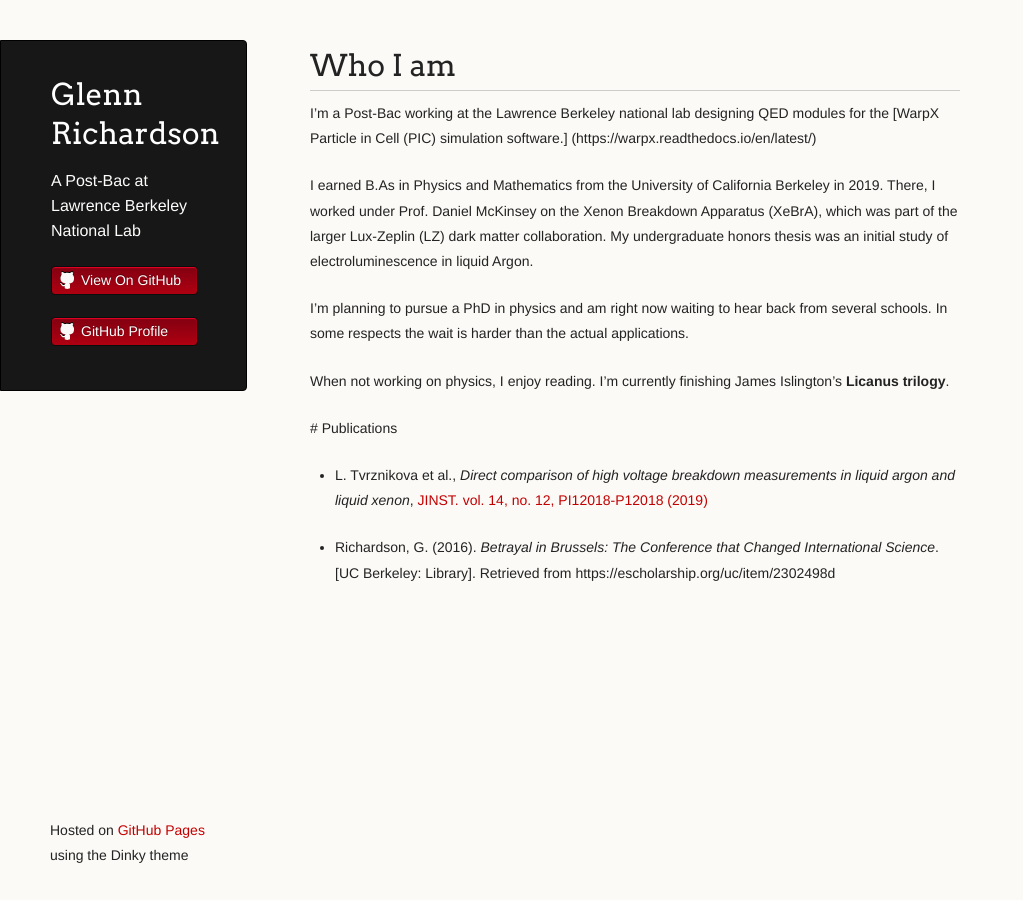
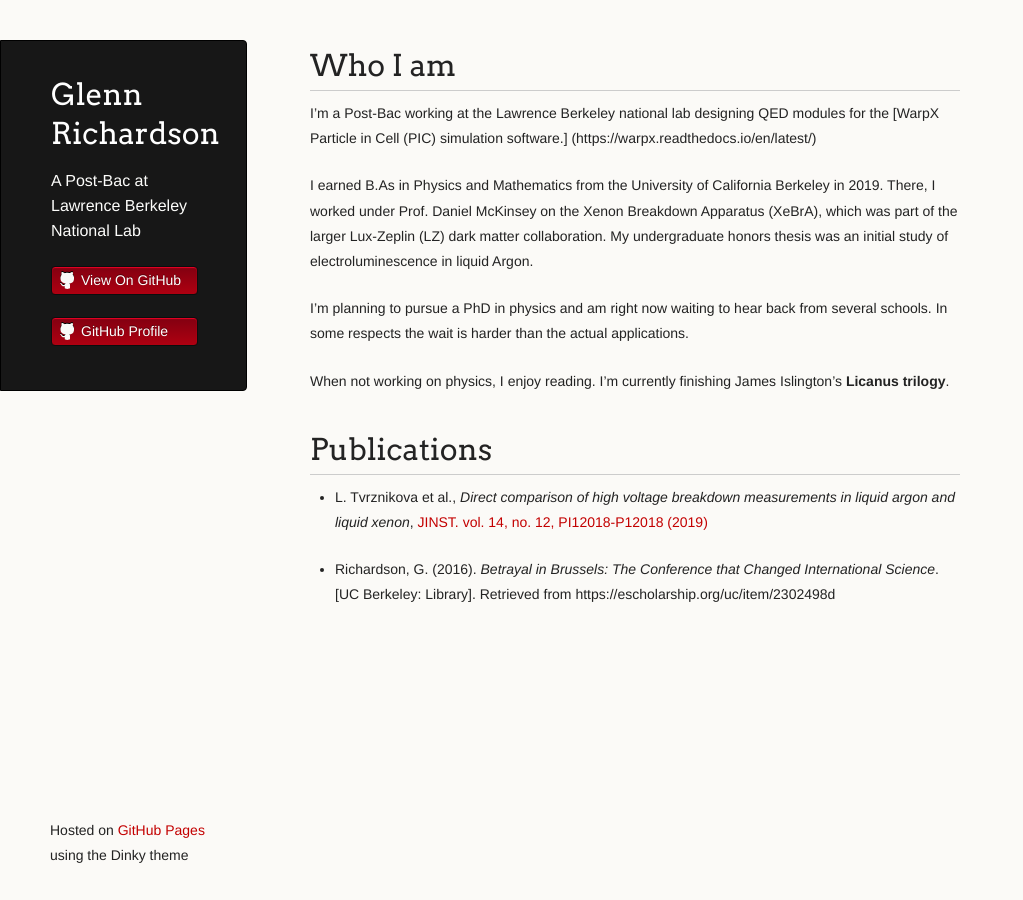
Before and after one commit to gtrichardson/gtrichardson.github.io, a Jekyll site: the page built from index.md, in a window 1280 px wide. Shown: the whole page, without its empty margins (0-1023 px from the left). Built offline with Jekyll 4.4.1, drawn with Linux system fonts in a browser that asks for light colours; our own code applies the rules of GitHub Pages for plain Markdown files.

Commit message:
Fixed pulbication header

```diff
--- a/index.md
+++ b/index.md
@@ -1,7 +1,8 @@
 ---
 layout: default
 ---
-# Who I am
+# Who I am #
+
 I'm a Post-Bac working at the Lawrence Berkeley national lab designing QED modules for the [WarpX Particle in Cell (PIC) simulation software.]
  (https://warpx.readthedocs.io/en/latest/)
 
@@ -11,8 +12,7 @@ I'm a Post-Bac working at the Lawrence Berkeley national lab designing QED modul
 
  When not working on physics, I enjoy reading. I'm currently finishing James Islington's **Licanus trilogy**.
 
- # Publications
-
+# Publications
  * L. Tvrznikova et al., _Direct comparison of high voltage breakdown measurements in liquid argon and liquid xenon_,
   [JINST. vol. 14, no. 12, PI12018-P12018 (2019)](https://iopscience.iop.org/article/10.1088/1748-0221/14/12/P12018)
 
```
